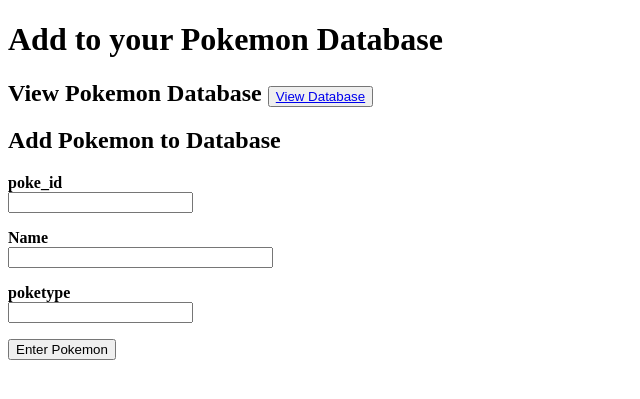
After one commit to kishanvekaria/Pokedex, a Flask app: page /insert in a window 1280 px wide. The commit adds this page. Shown: the top 399 px of the page, without its empty margins (0-640 px from the left). Run offline with Flask 2, Linux system fonts and the light colour scheme.

Commit message:
wtf forms and buttons added

```diff
--- a/app/forms.py
+++ b/app/forms.py
@@ -0,0 +1,12 @@
+from flask import Flask, render_template, request
+from flask_sqlalchemy import SQLAlchemy
+from flask_wtf import FlaskForm
+from wtforms import StringField, SubmitField, IntegerField
+from wtforms.validators import DataRequired, Length
+
+
+class pokedatabaseforms(FlaskForm):
+    poke_id = IntegerField('poke_id', validators=[DataRequired()])
+    name = StringField('Name', validators=[DataRequired()])
+    poketype = StringField('poketype', validators=[DataRequired()])
+    submit = SubmitField('Enter Pokemon')
--- a/app/routes.py
+++ b/app/routes.py
@@ -1,4 +1,5 @@
-from flask import render_template
+from flask import render_template, request, redirect, url_for, flash
+from app.forms import pokedatabaseforms
 from app import app
 
 @app.route('/')
@@ -6,9 +7,18 @@
 def home():
     return render_template("home.html")
 
-@app.route('/pokemondatabase')
+@app.route('/pokemondatabase', methods = ['GET', 'POST'])
 def pokemondatabase():
-    return render_template("pokemondatabase.html")
+    form = pokedatabaseforms()
+    return render_template("pokemondatabase.html", form = form)
+
+@app.route('/insert', methods = ['GET', 'POST'])
+def insertpokemon():
+    form = pokedatabaseforms()
+    if form.validate_on_submit():
+        return redirect(url_for('pokemondatabase'))
+    return render_template("insert.html", form=form)
+
 
 @app.route('/catchpokemon')
 def catchpokemon():
--- a/app/templates/catchpokemon.html
+++ b/app/templates/catchpokemon.html
@@ -5,6 +5,7 @@
 {% block body %}
 <h1>You Gotta Catch'em All!</h1>
 <div>
+    <h2> Return Home <b/> <button><a href="home">Home</a></button> </h2>
     <div>
         <div>
 
--- /dev/null
+++ b/app/templates/insert.html
@@ -0,0 +1,31 @@
+{% extends "base.html" %}
+
+{% block title %} Poke Database {% endblock %}
+
+{% block body %}
+<h1>Add to your Pokemon Database</h1>
+<div>
+    <h2> View <b> Pokemon Database <b/> <button><a href="pokemondatabase">View Database</a></button> </h2>
+    <div class='form'>
+        <h2> Add Pokemon to Database </h2>
+        <form action=" " method = "POST">
+            {{ form.hidden_tag() }}
+            <p>
+                {{ form.poke_id.label }}    <br>
+                {{ form.poke_id (size=10)}}
+            </p>
+            <p>
+                {{ form.name.label }}    <br>
+                {{ form.name (size=30)}}
+            </p>
+            <p>
+                {{ form.poketype.label }}    <br>
+                {{ form.poketype (size=20)}}
+            </p>
+            <p>
+                {{ form.submit }}
+            </p>
+
+        </form>
+    </div>
+    {% endblock %}
```
Also changed, not shown: app/__init__.py (+3 -13 lines), app/models.py (+13 -0 lines), app/templates/pokemondatabase.html (+3 -4 lines).
